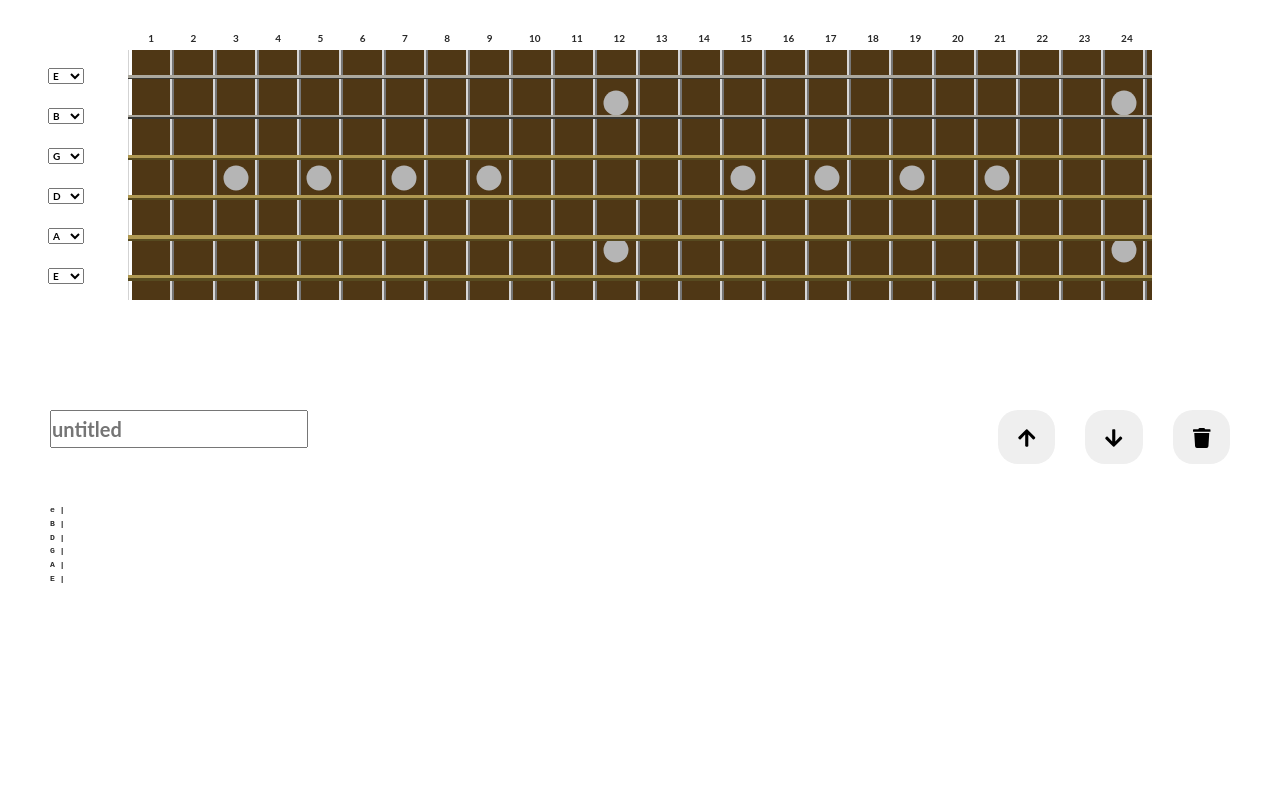
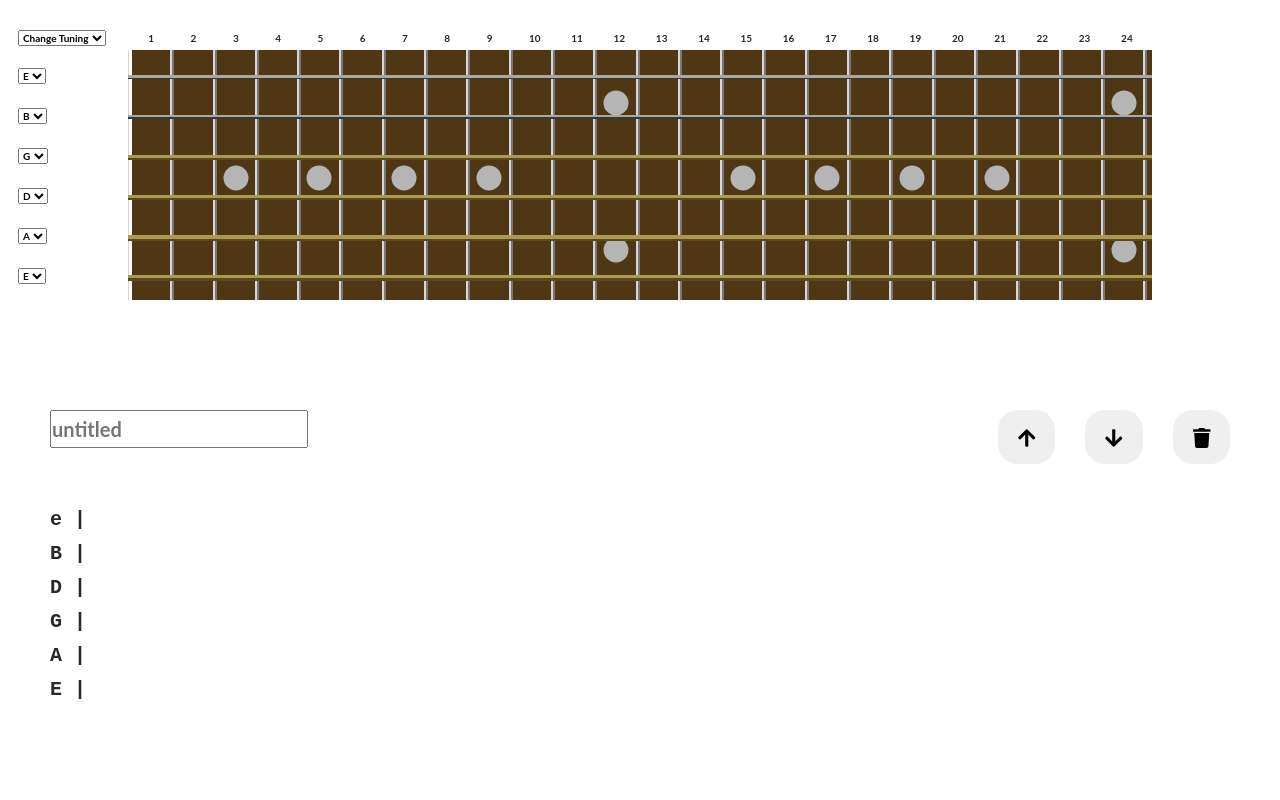
Before and after one commit to JonLunde/tabber, a React app: page / in a window 1280 px wide. Shown: the top 800 px of the page. Built offline with nearby package versions, Linux system fonts and the light colour scheme.

Commit message:
Tuning select done

```diff
--- a/src/App.jsx
+++ b/src/App.jsx
@@ -35,13 +35,16 @@ function reducer(tabState, action) {
           id: keyCount,
           key: keyCount,
           idx: tabState.length,
+          title: '',
           tabLines: ['e |', 'B |', 'D |', 'G |', 'A |', 'E |'],
         },
       ];
       console.log('add: ', newTabState);
 
     case 'rename':
-      console.log('rename', action.payload);
+      console.log('Payload: ', action.payload);
+      if (action.payload === undefined) return newTabState;
+      newTabState[action.payload.idx].title = action.payload.value;
       return newTabState;
 
     case 'newNote':
@@ -58,17 +61,13 @@ function reducer(tabState, action) {
 }
 
 function App() {
-  // const [tabText, setTabText] = useState([{ id: 0, tabLines: ['e |--', 'B |--', 'D |--', 'G |--', 'A |--', 'E |--'] }]);
   const [focusTab, setFocusTab] = useState(0);
-  // const [tabState, setTabState] = useState([
-  //   { id: keyCount, key: keyCount, idx: 0, tabLines: ['e |--', 'B |--', 'D |--', 'G |--', 'A |--', 'E |--'] },
-  // ]);
-
   const [tabState, dispatch] = useReducer(reducer, [
     {
       id: keyCount,
       key: keyCount,
       idx: 0,
+      title: '',
       tabLines: ['e |', 'B |', 'D |', 'G |', 'A |', 'E |'],
     },
   ]);
@@ -76,35 +75,6 @@ function App() {
   useEffect(() => {
     console.log('App: Updated ', tabState);
   }, [tabState]);
-
-  // function addTabBar() {
-  //   keyCount++;
-
-  //   setTabState((prevtabState) => {
-  //     const newtabState = [...prevtabState];
-  //     newtabState.push([
-  //       (id = keyCount),
-  //       (key = keyCount),
-  //       (idx = prevtabState.length),
-  //       (tabLines = ['e |--', 'B |--', 'D |--', 'G |--', 'A |--', 'E |--']),
-  //     ]);
-  //     console.log(newtabState);
-  //     return newtabState;
-  //   });
-  // }
-
-  function noteClicked(stringIdx, noteIdx) {
-    setTabText((prevtabText) => {
-      let newTabText = [...prevtabText];
-      const idx = newTabText.findIndex((tab) => tab.id === focusTab);
-      console.log('IDX: ', idx);
-
-      for (let i = 0; i < 6; i++) {
-        newTabText[i] += 'TEST';
-      }
-      return newTabText;
-    });
-  }
 
   return (
     <div>
--- a/src/Guitar/GuitarNeck.jsx
+++ b/src/Guitar/GuitarNeck.jsx
@@ -1,14 +1,32 @@
-import React from 'react';
+import React, { useState } from 'react';
 import GuitarString from './GuitarString';
 import GuitarTuner from './GuitarTuner';
 
 function GuitarNeck(props) {
   const { dispatch } = props;
-  let tuning = 'e';
+  const [tuning, setTuning] = useState(['E', 'B', 'G', 'D', 'A', 'E']);
+
+  function changeTuning(tuningIdx) {
+    let chosenTuning = [];
+    switch (tuningIdx) {
+      case '1':
+        chosenTuning = ['E', 'B', 'G', 'D', 'A', 'E'];
+        console.log('Chosen:111 ', chosenTuning);
+        break;
+      case '2':
+        chosenTuning = ['D', 'A', 'F', 'C', 'G', 'D'];
+        break;
+      default:
+        console.log('GUITARNECK SWITCH ERROR!');
+        break;
+    }
+    setTuning(chosenTuning);
+  }
 
   return (
     <div className="guitar__neck">
       <div className="guitar__nut"></div>
+
       <div className="guitar__dot guitar__dot--1"></div>
       <div className="guitar__dot guitar__dot--2"></div>
       <div className="guitar__dot guitar__dot--3"></div>
@@ -19,6 +37,7 @@ function GuitarNeck(props) {
       <div className="guitar__dot guitar__dot--8"></div>
       <div className="guitar__dot guitar__dot--9"></div>
       <div className="guitar__dot guitar__dot--10"></div>
+
       <div className="guitar__fret--1"> </div>
       <div className="guitar__fret--2"> </div>
       <div className="guitar__fret--3"> </div>
@@ -43,13 +62,24 @@ function GuitarNeck(props) {
       <div className="guitar__fret--22"> </div>
       <div className="guitar__fret--23"> </div>
       <div className="guitar__fret--24"> </div>
+
+      <div className="guitar__tuning">
+        <select name="tuning" id="tuning" onChange={(event) => changeTuning(event.target.value)}>
+          <option value="0" hidden>
+            Change Tuning
+          </option>
+          <option value="1">E Standard</option>
+          <option value="2">D Standard</option>
+        </select>
+      </div>
+
       <div className="guitar__container-strings">
-        <GuitarString idx={1} key={1} dispatch={dispatch} />
-        <GuitarString idx={2} key={2} dispatch={dispatch} />
-        <GuitarString idx={3} key={3} dispatch={dispatch} />
-        <GuitarString idx={4} key={4} dispatch={dispatch} />
-        <GuitarString idx={5} key={5} dispatch={dispatch} />
-        <GuitarString idx={6} key={6} dispatch={dispatch} />
+        <GuitarString idx={1} key={1} dispatch={dispatch} tuning={tuning} />
+        <GuitarString idx={2} key={2} dispatch={dispatch} tuning={tuning} />
+        <GuitarString idx={3} key={3} dispatch={dispatch} tuning={tuning} />
+        <GuitarString idx={4} key={4} dispatch={dispatch} tuning={tuning} />
+        <GuitarString idx={5} key={5} dispatch={dispatch} tuning={tuning} />
+        <GuitarString idx={6} key={6} dispatch={dispatch} tuning={tuning} />
       </div>
     </div>
   );
--- a/src/Guitar/GuitarString.jsx
+++ b/src/Guitar/GuitarString.jsx
@@ -4,37 +4,15 @@ import GuitarNote from './GuitarNote';
 const notes = ['A', 'A#', 'B', 'C', 'C#', 'D', 'D#', 'E', 'F', 'F#', 'G', 'G#'];
 
 function GuitarString(props) {
-  const { idx, dispatch } = props;
-  const [tuning, setTuning] = useState(() => {
-    switch (idx) {
-      case 1:
-        return 'e';
-
-      case 2:
-        return 'b';
-
-      case 3:
-        return 'g';
-
-      case 4:
-        return 'd';
-
-      case 5:
-        return 'a';
-
-      case 6:
-        return 'e';
-
-      default:
-        console.log('TUNING ERROR!');
-        break;
-    }
-  });
-
-  const firstNote = notes.findIndex((note) => note === tuning.toUpperCase());
+  const { idx, dispatch, tuning } = props;
+  const firstNote = notes.findIndex((note) => tuning[idx - 1] === note);
 
   function handleChange(event) {
     setTuning(event.target.value);
+  }
+
+  function findFirstNote() {
+    return notes.findIndex((note) => tuning[idx] === note);
   }
 
   let guitarNotes = [];
@@ -47,10 +25,10 @@ function GuitarString(props) {
   return (
     <div>
       <div className={`guitar__tuner guitar__tuner--${idx}`}>
-        <select name="tuner" id="tuner" value={tuning.toUpperCase()} onChange={handleChange}>
+        <select name="tuner" id="tuner" onChange={handleChange}>
           {notes.map((note, i) => (
             <option value={note} key={i}>
-              {note}
+              {tuning[idx - 1]}
             </option>
           ))}
         </select>
--- a/src/Tab/TabBar.jsx
+++ b/src/Tab/TabBar.jsx
@@ -10,10 +10,12 @@ function TabBar(props) {
       <label htmlFor="heading">
         <input
           type="text"
-          className="tab-bar__title"
+          className="tab-bar__title "
           placeholder="untitled"
           id="heading"
-          // onChange={(event) => dispatch({ type: 'rename', payload: event.value })}
+          defaultValue={title}
+          autoComplete="off"
+          onInput={(event) => dispatch({ type: 'rename', payload: { value: event.target.value, idx: idx } })}
         />
       </label>
       <div className="tab-bar__action-buttons">
--- a/src/Tab/TabContainer.jsx
+++ b/src/Tab/TabContainer.jsx
@@ -11,35 +11,24 @@ const preventDefault = (e) => {
 function TabContainer(props) {
   const { dispatch, tabState } = props;
   const btnRef = useRef();
-  let tabBars;
-  console.log('TabState: ', tabState);
+  let tabBars = tabState.map((tab, i) => (
+    <TabBar key={i} id={tab.id} idx={tab.idx} dispatch={dispatch} tabLines={tab.tabLines} title={tab.title} />
+  ));
 
   useEffect(() => {
-    console.log('Container: Updateed ', tabState);
     tabBars = tabState.map((tab, i) => (
-      <TabBar key={i} id={tab.id} idx={tab.idx} dispatch={dispatch} tabLines={tab.tabLines} />
+      <TabBar key={i} id={tab.id} idx={tab.idx} dispatch={dispatch} tabLines={tab.tabLines} title={tab.title} />
     ));
   }, [tabState]);
 
+  console.log('tabState!', tabState);
+  setTimeout(() => {
+    console.log('tabBars!', tabBars);
+  }, 1000);
   return (
     <div className="u-mt-big container-tab">
       {/* <TabInfo key={998} songProgress="test" /> */}
-      <div onContextMenu={preventDefault}>
-        {tabState.map((tab, i) => (
-          <TabBar key={i} id={tab.id} idx={tab.idx} dispatch={dispatch} tabLines={tab.tabLines} title={tab.title} />
-        ))}
-        {tabBars}
-        {/* {tabBars.map((bar) => (
-          <TabBar
-          key={bar.key}
-          tabLines={bar.tabLines}
-          id={bar.id}
-          moveUp={moveUp}
-          moveDown={moveDown}
-          deleteTab={deleteTab}
-          />
-        ))} */}
-      </div>
+      <div onContextMenu={preventDefault}>{tabBars}</div>
       <button className="btn btn--add u-mt-big" onClick={() => dispatch({ type: 'add' })} ref={btnRef}>
         <FontAwesomeIcon key={999} icon="plus" />
       </button>
@@ -48,77 +37,3 @@ function TabContainer(props) {
 }
 
 export default TabContainer;
-
-// const { tabText, newTextTab } = props;
-// const [tabBars, setTabBars] = useState([
-//   { key: 0, tabLines: tabText.find((tabText) => tabText.id === 0).tabLines, id: 0 },
-// ]);
-
-// useEffect(() => {
-//   setTabBars((prevTabBars) =>
-//     prevTabBars.map((bar) => ({ ...bar, tabLines: tabText.find((tabText) => tabText.id === bar.id).tabLines })),
-//   );
-// }, [tabText]);
-// console.log('TabContainer: ', tabBars);
-// console.log('TabContainer: ', tabText);
-
-// // Delete TabBar.
-// const deleteTab = (id) => {
-//   setTabBars((prevTabBars) => {
-//     if (prevTabBars.length === 1) return [];
-//     const index = prevTabBars.findIndex((tab) => tab.id == id);
-//     const newTabBars = [...prevTabBars];
-//     newTabBars.splice(index, 1);
-//     return newTabBars;
-//   });
-// };
-
-// // Move TabBar one place up.
-// const moveUp = (id) => {
-//   setTabBars((prevTabBars) => {
-//     if (prevTabBars.length <= 1) return prevTabBars;
-//     const index = prevTabBars.findIndex((tab) => tab.id == id);
-//     if (index === 0) return prevTabBars;
-//     let newTabBars = [...prevTabBars];
-//     const [shiftingTabBar] = newTabBars.splice(index, 1);
-//     newTabBars.splice(index - 1, 0, shiftingTabBar);
-
-//     return newTabBars;
-//   });
-// };
-
-// // Move TabBar one place down.
-// const moveDown = (id) => {
-//   setTabBars((prevTabBars) => {
-//     if (prevTabBars.length <= 1) return prevTabBars;
-//     const index = prevTabBars.findIndex((tab) => tab.id == id);
-//     if (index === prevTabBars.length - 1) return prevTabBars;
-//     let newTabBars = [...prevTabBars];
-//     const [shiftingTabBar] = newTabBars.splice(index, 1);
-//     newTabBars.splice(index + 1, 0, shiftingTabBar);
-
-//     return newTabBars;
-//   });
-// };
-
-// const handleClick = () => {
-//   keyCount++;
-
-//   newTextTab(tabBars.length);
-
-//   setTabBars((prevTabBars) => {
-//     const newTabBars = [
-//       ...prevTabBars,
-//       {
-//         key: keyCount,
-//         tabLines: tabText.find((tabText) => tabText.id === prevTabBars.length).tabLines,
-//         id: prevTabBars.length,
-//       },
-//     ];
-//     return newTabBars;
-//   });
-
-//   setTimeout(() => {
-//     btnRef.current.scrollIntoView();
-//   }, 50);
-// };
--- a/src/sass/components/_guitar.scss
+++ b/src/sass/components/_guitar.scss
@@ -11,6 +11,11 @@
         height: $neck-height;
         width: $neck-width;
     }
+
+    ::selection {
+        background-color: transparent;
+    }
+
 
     &__container-strings {
         position: absolute;
@@ -44,7 +49,7 @@
 
     &__tuner {
         position: absolute;
-        left: -8rem;
+        left: -11rem;
 
         // For looping 6 tuners with proper spacing and size.
         @for $i from 1 to 7 {
@@ -54,6 +59,12 @@
             }
         }
 
+    }
+
+    &__tuning {
+        position: absolute;
+        top: -2rem;
+        left: -11rem;
     }
 
     &__note {
@@ -77,7 +88,7 @@
 
         &--first {
             position: absolute;
-            transform:translate(-3.7rem, -1.4rem) ;
+            transform:translate(-5.6rem, -1.4rem) ;
         }
     }
 
--- a/src/sass/components/_tab-bar.scss
+++ b/src/sass/components/_tab-bar.scss
@@ -6,10 +6,14 @@
     text-align: start;
     height: 40rem;
 
-
     &__title {
         font-size: 2rem;
         display: inline-block;
+
+        ::selection {
+            background-color: transparent;
+        }
+
     }
 
     &__action-buttons {
@@ -23,6 +27,7 @@
     height: 80%;
     margin-top: 5.5rem;
     font-family:monospace;
+    font-size: 2rem;
     }
 
     &__string {
```
